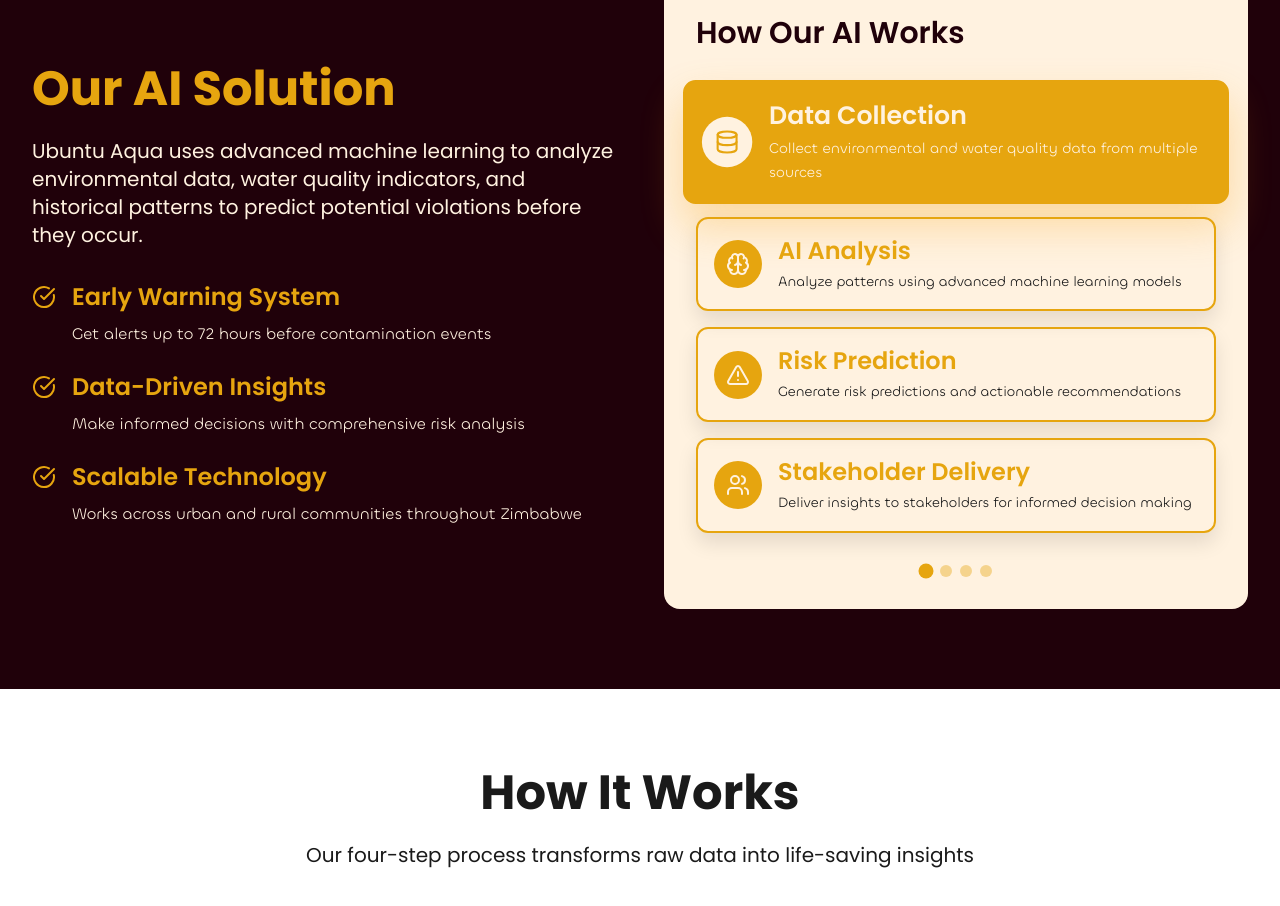
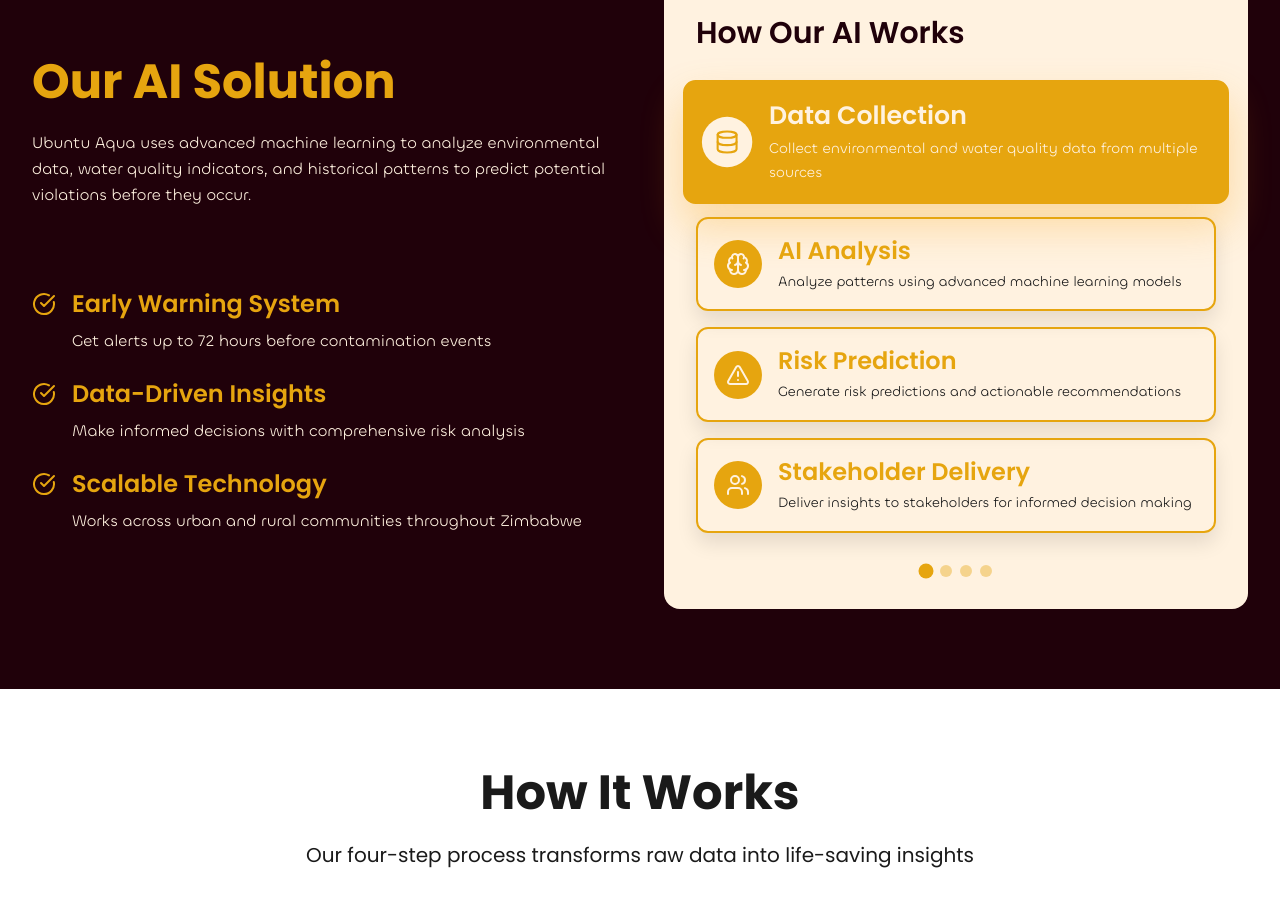
Before and after one commit to keith-ufumeli/ubuntu-aqua, a Next.js app: page / in a window 1280 px wide. Shown: the part 2125-3031 px from the top of the page. Built offline with nearby package versions, Linux system fonts and the light colour scheme.

Commit message:
Refactor text styling in Solution component: Adjust paragraph class order for improved spacing and visual consistency in the AI Solution section.

```diff
--- a/src/components/sections/Solution.tsx
+++ b/src/components/sections/Solution.tsx
@@ -104,7 +104,7 @@
             <h2 className="heading-primary mb-6 text-primary">
               Our AI Solution
             </h2>
-            <p className="text-large mb-8 text-primary-foreground body-text">
+            <p className="body-text mb-20 text-primary-foreground">
               Ubuntu Aqua uses advanced machine learning to analyze environmental data,
               water quality indicators, and historical patterns to predict potential
               violations before they occur.
```
